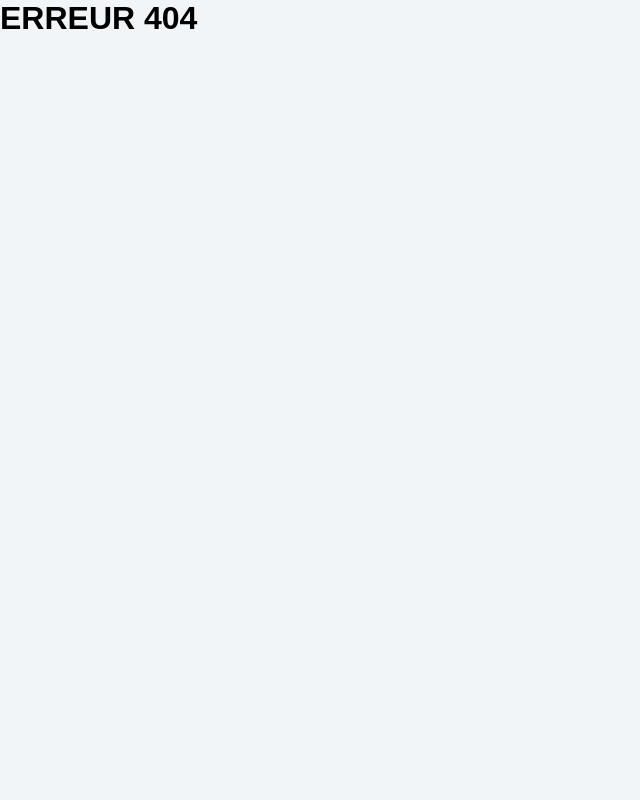
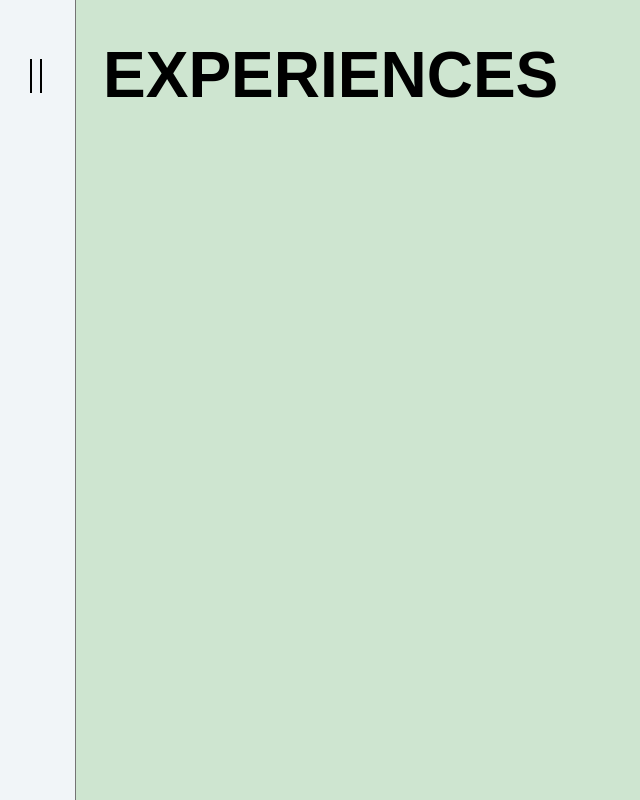
Before and after one commit to idrissdiakite/portfolio-react, a React (Create React App) app: page /experiences in a window 1280 px wide. Shown: the whole page, without its empty margins (0-640 px from the left). Built offline with nearby package versions, Linux system fonts and the light colour scheme; a web font is replaced by a local one.

Commit message:
fix bug + new page

```diff
--- a/src/App.jsx
+++ b/src/App.jsx
@@ -2,6 +2,7 @@ import React from "react";
 import { BrowserRouter, Switch, Route } from "react-router-dom";
 import Home from "./pages/Homepage";
 import Presentation from "./pages/Presentation";
+import Experience from "./pages/Experience";
 import Contact from "./pages/Contact";
 import NotFound from "./pages/NotFound";
 
@@ -11,6 +12,7 @@ function App() {
       <Switch>
         <Route path="/" exact component={Home} />
         <Route path="/presentation" exact component={Presentation} />
+        <Route path="/experiences" exact component={Experience} />
         <Route path="/contact" exact component={Contact} />
         <Route component={NotFound} />
       </Switch>
--- /dev/null
+++ b/src/pages/Experience/index.jsx
@@ -0,0 +1,21 @@
+import React from "react";
+import Button from "../../components/Button";
+import Menu from "../../components/Menu";
+import MenuManager from "../../components/Menu/MenuManager";
+
+import "./style.scss";
+
+const Experience = () => {
+  return (
+    <MenuManager>
+      <Menu />
+      <section className="experience">
+        <h1>Experiences</h1>
+        <div className="container"></div>
+        <Button />
+      </section>
+    </MenuManager>
+  );
+};
+
+export default Experience;
--- /dev/null
+++ b/src/pages/Experience/style.scss
@@ -0,0 +1,5 @@
+@import "./../../styles/settings";
+
+.experience {
+    background-color: $bg-3;
+}
--- a/src/pages/Presentation/index.jsx
+++ b/src/pages/Presentation/index.jsx
@@ -1,4 +1,5 @@
 import React from "react";
+import Button from "../../components/Button";
 import Menu from "../../components/Menu";
 import MenuManager from "../../components/Menu/MenuManager";
 
@@ -18,6 +19,7 @@ const Presentation = () => {
             Professionnel "Développeur web et web mobile full stack" (Bac +2).
           </p>
         </div>
+        <Button />
       </section>
     </MenuManager>
   );
```
Also changed, not shown: src/pages/Homepage/style.scss (indentation only).
